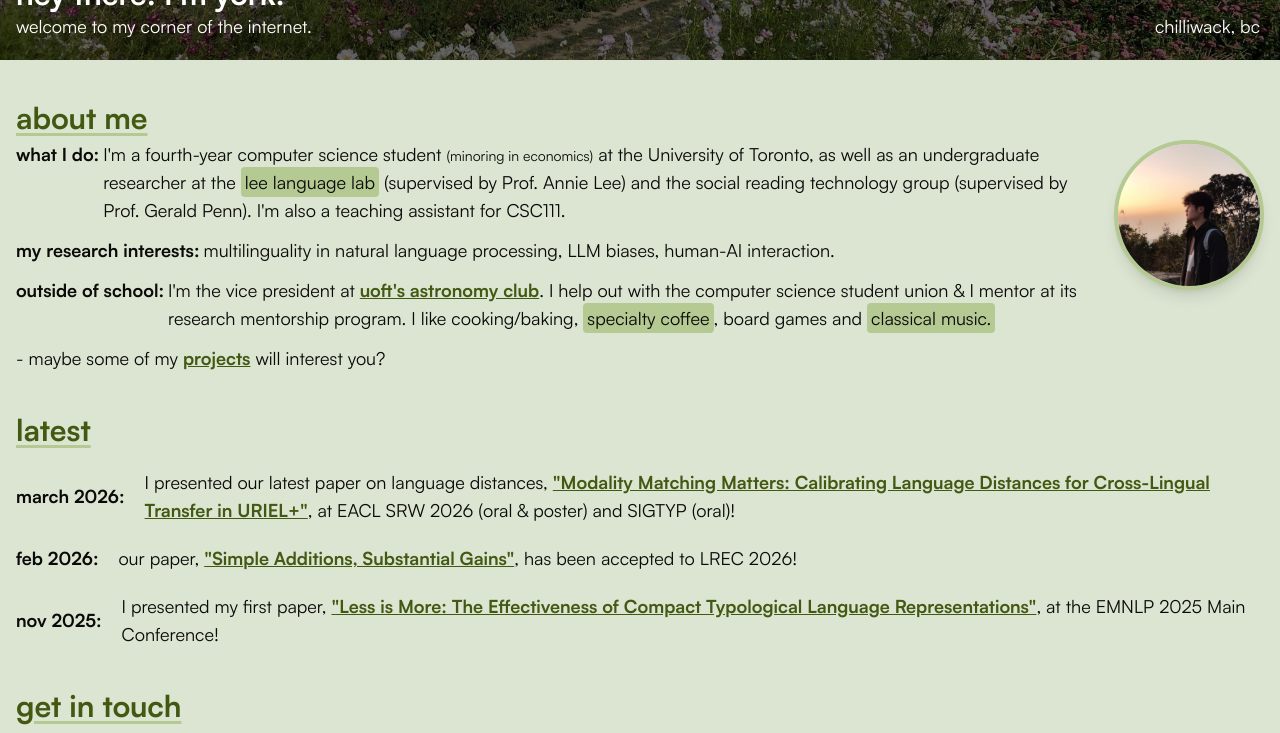
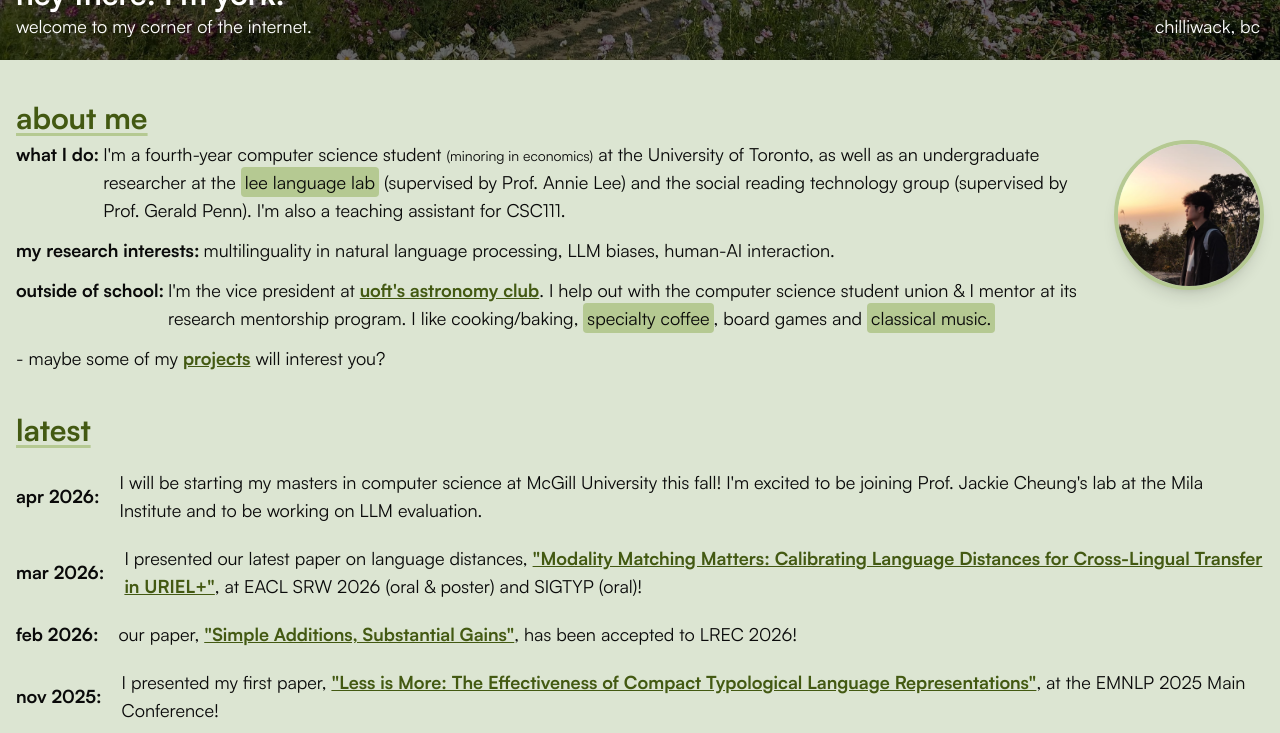
Before and after one commit to Swithord/personal-website, a Next.js app: page / in a window 1280 px wide. Shown: the part 388-1121 px from the top of the page. Built offline with nearby package versions, Linux system fonts and the light colour scheme.

Commit message:
update news

```diff
--- a/pages/index.tsx
+++ b/pages/index.tsx
@@ -20,7 +20,15 @@ type NewsItem = {
 
 const news: NewsItem[] = [
   {
-    date: "march 2026",
+    date: "apr 2026",
+    content: (
+      <>
+      I will be starting my masters in computer science at McGill University this fall! I'm excited to be joining Prof. Jackie Cheung's lab at the Mila Institute and to be working on LLM evaluation.
+      </>
+    )
+  },
+  {
+    date: "mar 2026",
     content: (
       <>
         I presented our latest paper on language distances,{" "}
```
